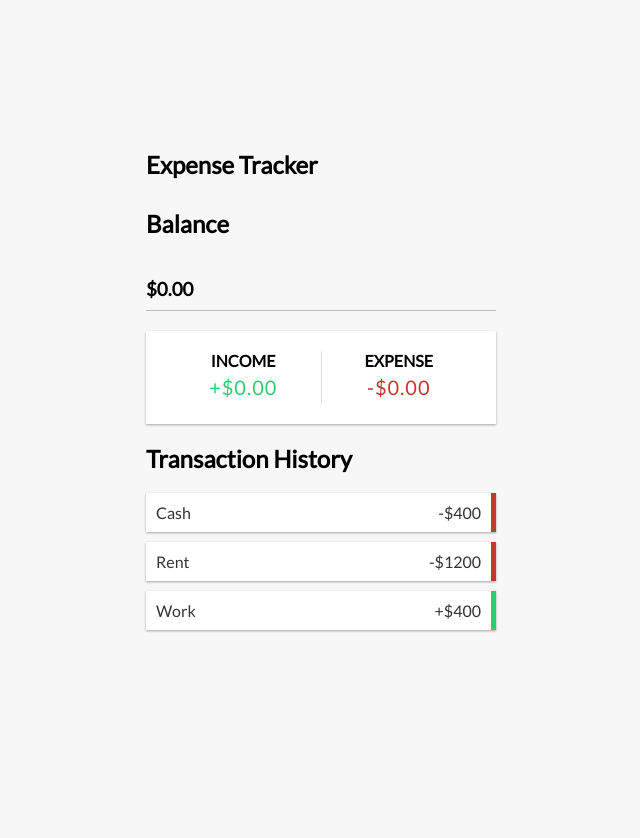
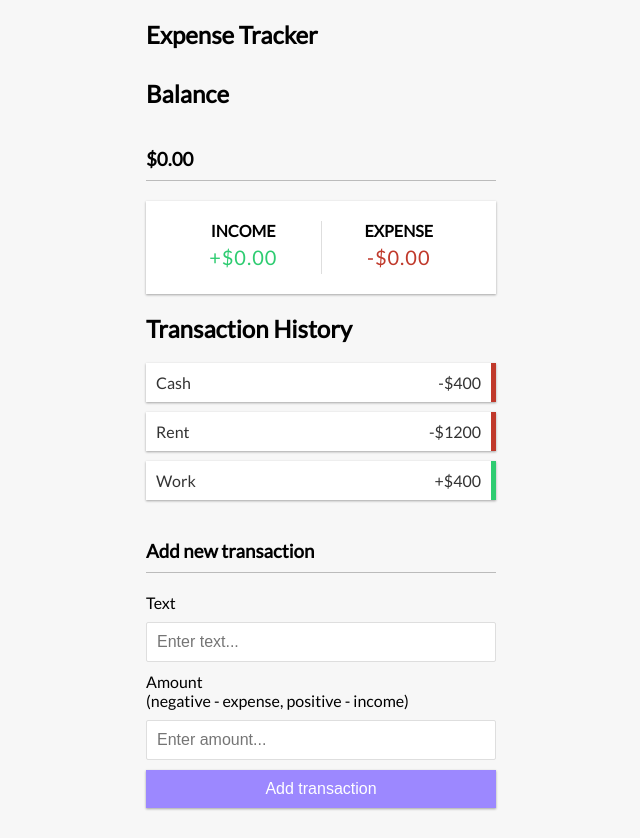
Before and after one commit to ebrahimbeiati/expense-tracker, a React (Create React App) app: page / in a window 1280 px wide. Shown: the whole page, without its empty margins (319-959 px from the left). Before the commit the page ends 800 px from the top, so only its background shows below. Built offline with nearby package versions, Linux system fonts and the light colour scheme.

Commit message:
Added AddTransaction component

```diff
--- a/src/App.js
+++ b/src/App.js
@@ -2,6 +2,7 @@
 import Balance from './components/Balance';
  import IncomeExpenses from './components/IncomeExpenses'
  import TransactionList from './components/TransactionList';
+ import AddTransaction from './components/AddTransaction';
 
 import './App.css';
 
@@ -13,6 +14,7 @@
       <Balance />
       <IncomeExpenses />
       <TransactionList />
+      <AddTransaction />
    </div>
 
     </div>
--- /dev/null
+++ b/src/components/AddTransaction.js
@@ -0,0 +1,26 @@
+import React from 'react'
+
+const AddTransaction = () => {
+  return (
+    <div>
+        <h3>Add new transaction</h3>
+        <form id='form'>
+            <div className='form-control'>
+            <label htmlFor='text'>Text</label>
+            <input type='text' id='text' placeholder='Enter text...' />
+            </div>
+            <div className='form-control'>
+            <label htmlFor='amount'>
+                Amount <br />
+                (negative - expense, positive - income)
+            </label>
+            <input type='number' id='amount' placeholder='Enter amount...' />
+            </div>
+            <button className='btn'>Add transaction</button>
+        </form>
+
+    </div>
+  )
+}
+
+export default AddTransaction
```
